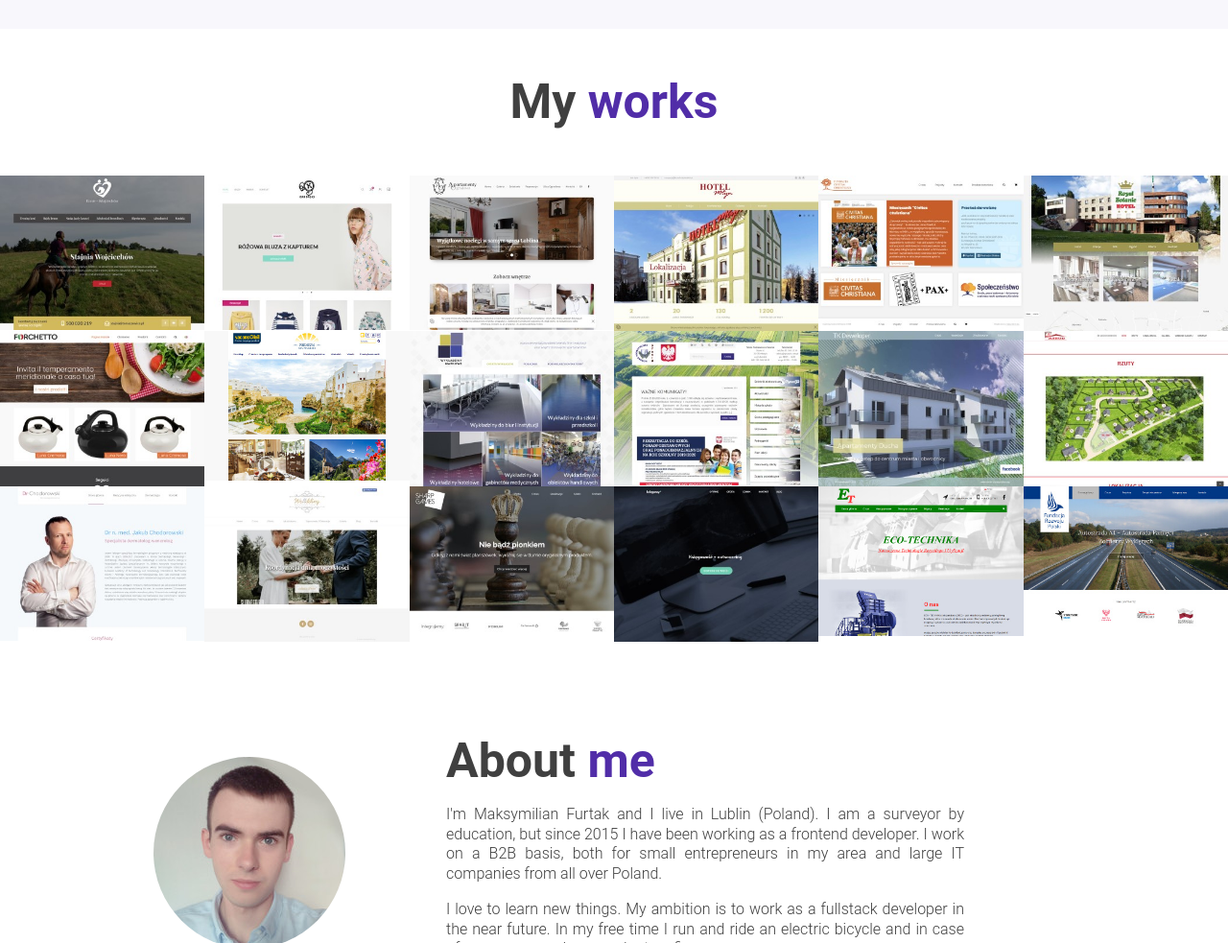
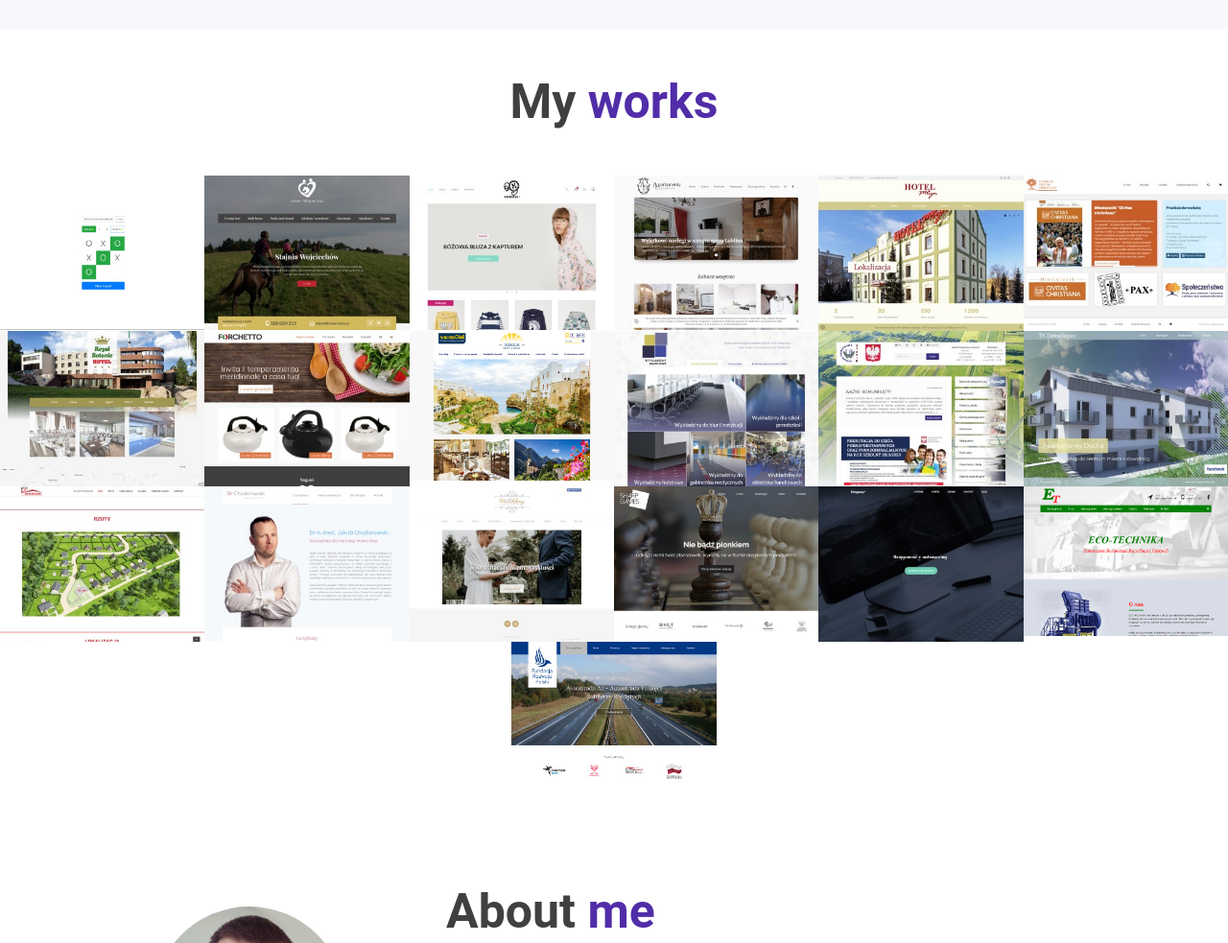
Before and after one commit to maksymilian-org/maksymilian.org, a Gatsby site: page / in a window 1280 px wide. Shown: the part 1140-2123 px from the top of the page at 96% size. Built offline with nearby package versions, Linux system fonts and the light colour scheme; Gatsby itself is replaced by a stand-in of ours.

Commit message:
update portfolio

```diff
--- a/package.json
+++ b/package.json
@@ -6,6 +6,7 @@
   "author": "Kyle Mathews <mathews.kyle@gmail.com>",
   "dependencies": {
     "@fortawesome/fontawesome-free": "^5.15.1",
+    "@mdi/font": "^5.8.55",
     "babel-plugin-styled-components": "^1.11.1",
     "bootstrap": "^4.5.3",
     "gatsby": "^2.24.68",
--- a/src/components/layout.js
+++ b/src/components/layout.js
@@ -7,6 +7,7 @@ import Header from "./header"
 import "normalize.css"
 import "bootstrap/dist/css/bootstrap-grid.css"
 import "@fortawesome/fontawesome-free/css/all.css"
+import "@mdi/font/css/materialdesignicons.min.css"
 import "./layout.scss"
 import Footer from "./footer"
 
--- a/src/components/portfolio.js
+++ b/src/components/portfolio.js
@@ -18,10 +18,20 @@ import sharpgames from "../images/sharpgames-gry-planszowe.jpg"
 import ksiegowyplus from "../images/ksiegowy-plus-bialystok.jpg"
 import ecotechnika from "../images/eco-technika.jpg"
 import fundacjarozwojupolski from "../images/fundacja-rozwoju-polski.jpg"
+import tictactoe from "../images/tictactoe.jpg"
 import Tr from "./tr"
 
 const Portfolio = () => {
   const items = [
+    {
+      title: "Socket.io TicTacToe",
+      description: "",
+      type: "game",
+      url: "https://tictactoe-maksymilian-org.herokuapp.com",
+      img: tictactoe,
+      github: "https://github.com/maksymilian-org/tictactoe",
+      technologies: ["scss", "js", "react", "typescript", "nodejs"],
+    },
     {
       title: "Stajnia Wojciechów",
       description: "",
@@ -180,6 +190,11 @@ const Portfolio = () => {
       class: "fab fa-css3-alt",
       color: "#006eba",
     },
+    scss: {
+      type: "icon",
+      class: "fab fa-sass",
+      color: "#CF649A",
+    },
     js: {
       type: "icon",
       class: "fab fa-js",
@@ -189,6 +204,21 @@ const Portfolio = () => {
       type: "icon",
       class: "fab fa-wordpress-simple",
       color: "#23282d",
+    },
+    react: {
+      type: "icon",
+      class: "fab fa-react",
+      color: "#61dafb",
+    },
+    nodejs: {
+      type: "icon",
+      class: "fab fa-node-js",
+      color: "#026e00",
+    },
+    typescript: {
+      type: "icon",
+      class: "mdi mdi-language-typescript",
+      color: "#3178c6",
     },
   }
 
@@ -230,6 +260,15 @@ const Portfolio = () => {
                         </span>
                       )
                   )}
+                  {item.github && (
+                    <a
+                      href={item.github}
+                      target="blank"
+                      className="portfolio-github"
+                    >
+                      <i className="fab fa-github"></i>
+                    </a>
+                  )}
                   {item.url && (
                     <a href={item.url} target="blank" className="portfolio-url">
                       <i className="fas fa-link"></i>
--- a/src/components/portfolio.scss
+++ b/src/components/portfolio.scss
@@ -72,7 +72,8 @@
     border-radius: 50%;
   }
 
-  &-url {
+  &-url,
+  &-github {
     color: var(--accent);
     background: white;
     display: flex;
@@ -84,6 +85,11 @@
     height: 25px;
     border-radius: 50%;
   }
+
+  &-github {
+    color: white;
+    background: #24292e;
+  }
 }
 
 @keyframes fadein {
```
Also changed, not shown: src/images/tictactoe.jpg (added), 1 other file.
